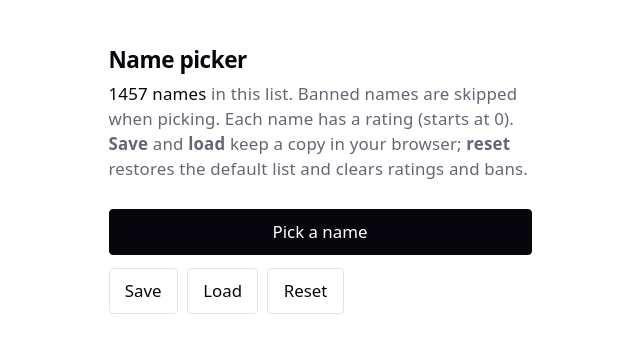
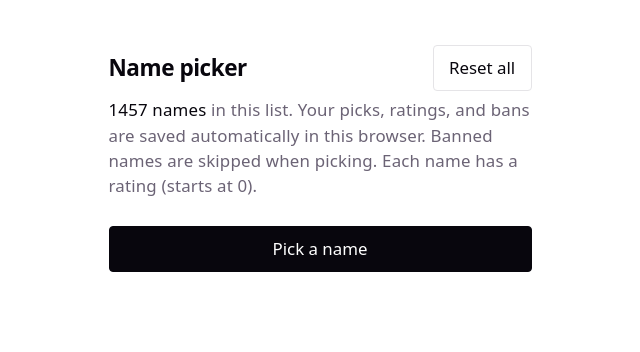
Before and after one commit to sergimax/simple-name-picker, a React (Vite) app: page / in a window 1280 px wide. Shown: the top 352 px of the page, without its empty margins (320-960 px from the left). Built offline with nearby package versions, Linux system fonts and the light colour scheme.

Commit message:
refactor(UI): update name picker layout with new header structure and remove save/load buttons for a cleaner interface

```diff
--- a/src/App.css
+++ b/src/App.css
@@ -10,8 +10,17 @@
   padding: 0;
 }
 
-.picker h1 {
+.picker-header {
+  display: flex;
+  align-items: center;
+  justify-content: space-between;
+  gap: 0.75rem 1rem;
+  flex-wrap: wrap;
   margin: 0 0 0.35rem;
+}
+
+.picker-title {
+  margin: 0;
   font-size: 1.25rem;
   font-weight: 600;
   letter-spacing: -0.02em;
@@ -104,10 +113,12 @@
   gap: 0.75rem;
 }
 
-.btn-group {
-  display: flex;
-  flex-wrap: wrap;
-  gap: 0.5rem;
+.btn-reset {
+  flex-shrink: 0;
+  font-size: 0.8125rem;
+  padding: 0.35rem 0.65rem;
+  color: var(--text);
+  border-color: var(--border);
 }
 
 .btn {
--- a/src/App.tsx
+++ b/src/App.tsx
@@ -38,32 +38,11 @@ function App() {
     window.setTimeout(() => setStatus(null), 2500)
   }, [])
 
-  const handleSave = () => {
-    saveNamesState(state)
-    showStatus(`Saved ${names.length} names and ratings to this browser.`)
-  }
-
-  const handleLoad = () => {
-    const stored = loadNamesState()
-
-    if (stored === null) {
-      const fresh = defaultState()
-      setState(fresh)
-      setPicked(null)
-      showStatus('No saved data found—restored the default list.')
-      return
-    }
-
-    setState(stored)
-    setPicked(null)
-    showStatus(`Loaded ${stored.names.length} names from this browser.`)
-  }
-
   const handleReset = () => {
     const fresh = defaultState()
     setState(fresh)
     setPicked(null)
-    showStatus('List and ratings reset to the default catalog.')
+    showStatus('List, ratings, and bans reset to the default catalog.')
   }
 
   const handlePick = () => {
@@ -97,8 +76,6 @@ function App() {
 
   const handlePass = () => {
     if (picked === null) return
-
-    saveNamesState(state)
   }
 
   const handleBan = () => {
@@ -118,7 +95,17 @@ function App() {
   return (
     <>
       <section id="center" className="picker">
-        <h1>Name picker</h1>
+        <header className="picker-header">
+          <h1 className="picker-title">Name picker</h1>
+          <button
+            type="button"
+            className="btn btn-reset"
+            onClick={handleReset}
+            title="Restore the default name list and clear all ratings and bans"
+          >
+            Reset all
+          </button>
+        </header>
         <p className="picker-intro">
           <span className="picker-count">{names.length} names</span>
           {banned.length > 0 && (
@@ -127,10 +114,9 @@ function App() {
               (<span className="picker-banned-count">{banned.length} banned</span>)
             </>
           )}{' '}
-          in this list. Banned names are skipped when picking. Each name has a
-          rating (starts at 0). <b>Save</b> and <b>load</b> keep a copy in your
-          browser; <b>reset</b> restores the default list and clears ratings and
-          bans.
+          in this list. Your picks, ratings, and bans are saved automatically in
+          this browser. Banned names are skipped when picking. Each name has a
+          rating (starts at 0).
         </p>
 
         {picked !== null && (
@@ -171,17 +157,6 @@ function App() {
           <button type="button" className="btn btn-primary" onClick={handlePick}>
             Pick a name
           </button>
-          <div className="btn-group">
-            <button type="button" className="btn" onClick={handleSave}>
-              Save
-            </button>
-            <button type="button" className="btn" onClick={handleLoad}>
-              Load
-            </button>
-            <button type="button" className="btn" onClick={handleReset}>
-              Reset
-            </button>
-          </div>
         </div>
       </section>
     </>
```
